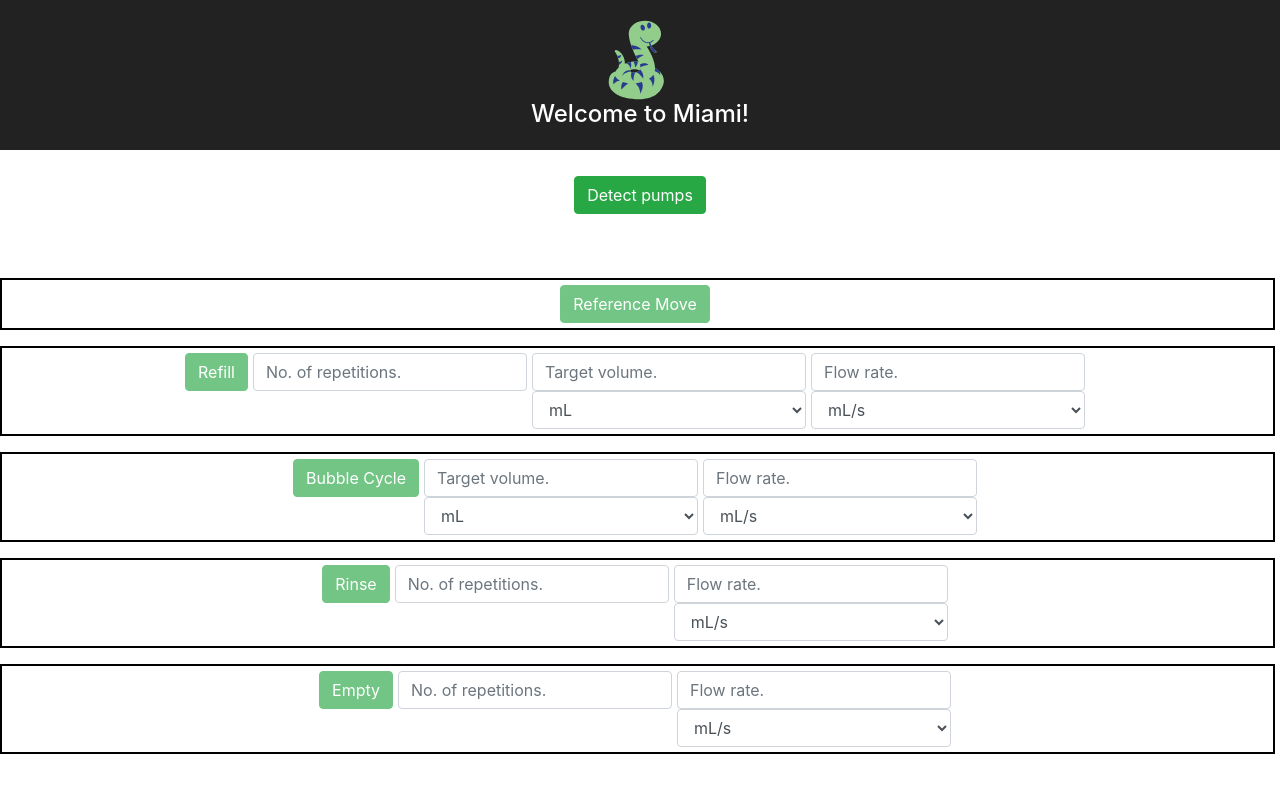
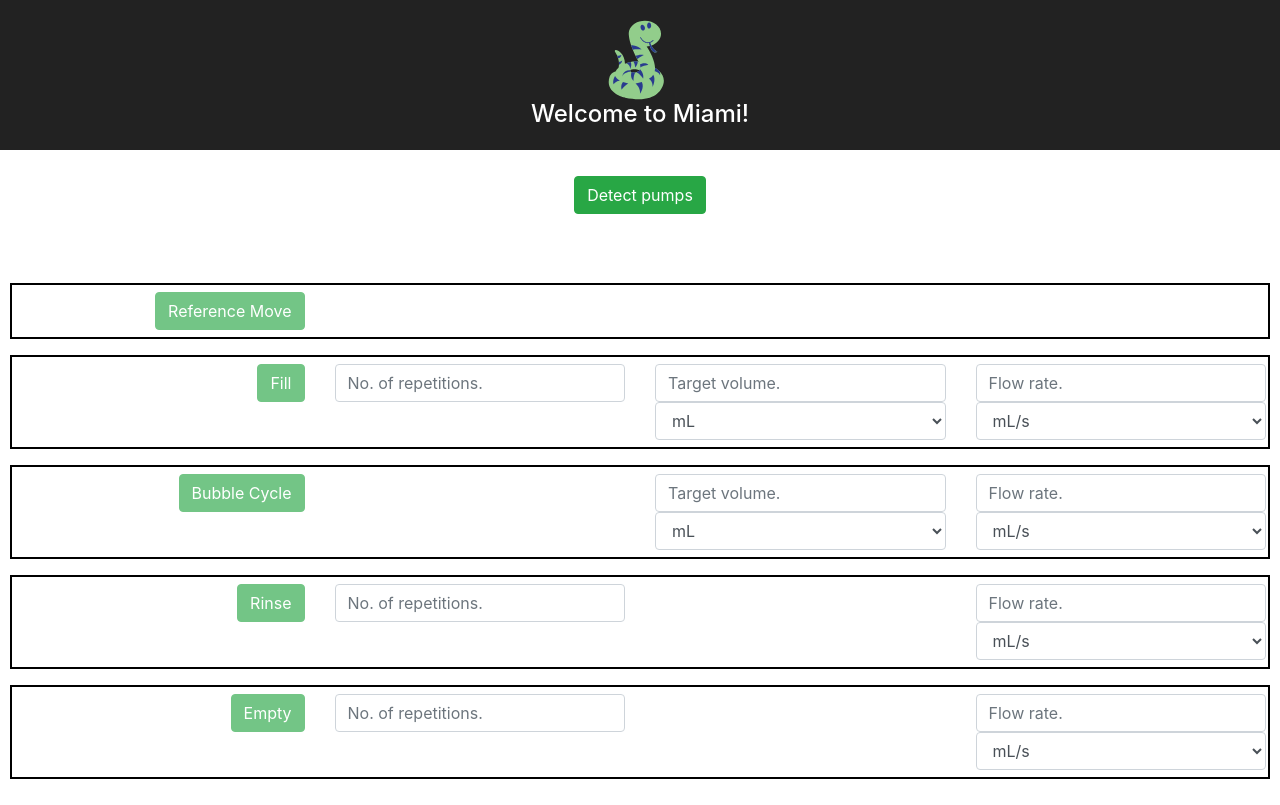
Before and after one commit to ArndalAndersen/pyqmix_web, a React (Create React App) app in the folder pyqmix_frontend/: page / in a window 1280 px wide. Built offline with nearby package versions, Linux system fonts and the light colour scheme.

Commit message:
set up layout with container, rows, and colums

```diff
--- a/pyqmix_frontend/src/App.css
+++ b/pyqmix_frontend/src/App.css
@@ -46,25 +46,45 @@
 }
 
 .button-group {
-  padding: 10px 0px 10px 0px;
-
+  padding: 10px 0 10px 0;
 }
 
-.refill-subform {
-  display: inline-block;
-  padding: 0px 0px 0px 0px;
-  margin: 5px 5px 5px 0;
-  vertical-align: top;
+.entire-input-form {
+    padding: 15px 10px 10px 10px;
+    /*display: table;*/
 }
 
-.refill-form {
+.input-form {
+  /*display: table-row;*/
   border: 2px solid black;
-  padding: 0px 0px 0px 0px;
-  margin: 10px 5px 5px 0;
+  padding: 2px 2px 2px 2px;
+  /*margin: 10px 5px 5px 0;*/
 }
 
-.flowrate-subform {
-    display: inline-block;
-    margin: 0px 0px 0px 0px;
-    align-content: center;
+.input-subform {
+  /*display: inline-block;*/
+  padding: 5px 5px 5px 5px;
+  /*margin: 5px 5px 5px 5px;*/
+  /*vertical-align: top;*/
 }
+
+.button-subform {
+    text-align: right;
+    /*display: table-column;*/
+    padding: 5px 5px 5px 0;
+    /*margin: 0 0 0 10px;*/
+}
+
+/*.nrep-subform {*/
+    /*!*display: table-column;*!*/
+/*}*/
+
+/*.flowrate-subform {*/
+    /*!*margin: 0 0 0 0;*!*/
+
+    /*!*display: table-column;*!*/
+/*}*/
+
+/*.volume-subform {*/
+    /*!*display: table-column;*!*/
+/*}*/
--- a/pyqmix_frontend/src/App.js
+++ b/pyqmix_frontend/src/App.js
@@ -282,6 +282,7 @@
 
   render = () => {
     return (
+
       <div className="pump-form">
 
         <div className="button-group">
@@ -306,17 +307,20 @@
           {/*<p>Selected: {JSON.stringify(thƒis.state.selectedPumps)}</p>*/}
         </div>
 
+        <div className="entire-input-form">
 
           {/*REFERENCE MOVE*/}
+
           <Form method="post"
                 onSubmit={(e) => {
                   e.preventDefault();
                   this.toggle();
                 }}>
 
-          <FormGroup className="refill-form">
+            <FormGroup className="input-form">
 
-            <div className="refill-subform">
+              <div className="row">
+                <div className="col-sm-3 input-subform button-subform">
                   <Button color="success"
                           disabled={this.state.selectedPumps.length === 0}
                   > Reference Move </Button>
@@ -331,25 +335,28 @@
                     </ModalFooter>
                   </Modal>
                 </div>
-
+                <div className="col-sm-3"></div>
+                <div className="col-sm-3"></div>
+                <div className="col-sm-3"></div>
+              </div>
             </FormGroup>
           </Form>
 
 
-        {/*REFILL FORM*/}
+          {/*FILL FORM*/}
           <Form method="post"
                 onSubmit={(e) => {
                   e.preventDefault();
                   this.toggle();
                 }}>
 
-          <FormGroup className="refill-form">
+            <FormGroup className="input-form">
+              <div className="row">
 
-
-            <div className="refill-subform">
+                <div className="col-sm-3 input-subform button-subform">
                   <Button color="success"
                           disabled={this.state.selectedPumps.length === 0}
-              > Refill </Button>
+                  > Fill </Button>
                   <Modal isOpen={this.state.modal} toggle={this.toggle} className={this.props.className}>
                     <ModalHeader toggle={this.toogle}>Refill</ModalHeader>
                     <ModalBody>
@@ -363,7 +370,9 @@
                     </ModalFooter>
                   </Modal>
                 </div>
-            <div className="refill-subform">
+
+
+                <div className="col-sm-3 input-subform nrep-subform">
                   <Input type="number"
                          name="nbRepetitions"
                          min="1"
@@ -372,8 +381,8 @@
                          required/>
                 </div>
 
-            <div className="refill-subform">
 
+                <div className="col-sm-3 input-subform volume-subform">
                   <Input type="number"
                          name="targetVolume"
                          min="0"
@@ -383,16 +392,13 @@
                   <Input type="select"
                          name="flowUnit"
                          onChange={this.handleVolumeUnitChange}>
-                {/*<option value={this.state.volumeUnit}>HEJ</option>*/}
-                {/*<option value={this.state.volumeUnit}>{this.state.volumeUnit.toString()}</option>*/}
                     <option value={this.state.volumeUnit}>{this.state.volumeUnit}</option>
                     <option value="cL_form">cL</option>
                   </Input>
                 </div>
 
 
-            <div className="refill-subform">
-              <div className="flowrate-subform">
+                <div className="col-sm-3 input-subform flowrate-subform">
                   <Input type="number"
                          name="flowRate"
                          min="0"
@@ -409,8 +415,8 @@
                   </Input>
                 </div>
               </div>
+            </FormGroup>
 
-          </FormGroup>
           </Form>
 
 
@@ -421,14 +427,15 @@
                   this.toggle();
                 }}>
 
-          <FormGroup className="refill-form">
+            <FormGroup className="input-form">
+              <div className="row">
 
-            <div className="refill-subform">
+                <div className="col-sm-3 input-subform button-subform">
                   <Button color="success"
                           disabled={this.state.selectedPumps.length === 0}
                   > Bubble Cycle </Button>
                   <Modal isOpen={this.state.modal} toggle={this.toggle} className={this.props.className}>
-                <ModalHeader toggle={this.toogle}>Refill</ModalHeader>
+                    <ModalHeader toggle={this.toogle}>Bubble Cycle</ModalHeader>
                     <ModalBody>
                       Have you remembered to:
                       1) remove the spray head from the outlet?
@@ -442,7 +449,10 @@
                 </div>
 
 
-            <div className="refill-subform">
+                <div className="col-sm-3 input-subform nrep-subform"></div>
+
+
+                <div className="col-sm-3 input-subform volume-subform">
                   <Input type="number"
                          name="targetVolume"
                          min="0"
@@ -452,15 +462,13 @@
                   <Input type="select"
                          name="flowUnit"
                          onChange={this.handleVolumeUnitChange}>
-                {/*<option value={this.state.volumeUnit}>HEJ</option>*/}
-                {/*<option value={this.state.volumeUnit}>{this.state.volumeUnit.toString()}</option>*/}
                     <option value={this.state.volumeUnit}>{this.state.volumeUnit}</option>
                     <option value="cL_form">cL</option>
                   </Input>
                 </div>
 
-            <div className="refill-subform">
-              <div className="flowrate-subform">
+
+                <div className="col-sm-3 input-subform flowrate-subform">
                   <Input type="number"
                          name="flowRate"
                          min="0"
@@ -477,9 +485,10 @@
                   </Input>
                 </div>
               </div>
+            </FormGroup>
 
-          </FormGroup>
           </Form>
+
 
 
           {/*RINSE FORM*/}
@@ -489,9 +498,10 @@
                   this.toggle();
                 }}>
 
-          <FormGroup className="refill-form">
+            <FormGroup className="input-form">
+              <div className="row">
 
-            <div className="refill-subform">
+                <div className="col-sm-3 input-subform button-subform">
                   <Button color="success"
                           disabled={this.state.selectedPumps.length === 0}
                   > Rinse </Button>
@@ -509,7 +519,8 @@
                   </Modal>
                 </div>
 
-            <div className="refill-subform">
+
+                <div className="col-sm-3 input-subform nrep-subform">
                   <Input type="number"
                          name="nbRepetitions"
                          min="1"
@@ -518,7 +529,11 @@
                          required/>
                 </div>
 
-            <div className="refill-subform">
+
+                <div className="col-sm-3 input-subform volume-subform"></div>
+
+
+                <div className="col-sm-3 input-subform flowrate-subform">
                   <Input type="number"
                          name="flowRate"
                          min="0"
@@ -534,9 +549,11 @@
                     <option value="cL/min">cL/min</option>
                   </Input>
                 </div>
+              </div>
+            </FormGroup>
 
-          </FormGroup>
           </Form>
+
 
           {/*EMPTY FORM*/}
           <Form method="post"
@@ -545,9 +562,10 @@
                   this.toggle();
                 }}>
 
-          <FormGroup className="refill-form">
+            <FormGroup className="input-form">
+              <div className="row">
 
-            <div className="refill-subform">
+                <div className="col-sm-3 input-subform button-subform">
                   <Button color="success"
                           disabled={this.state.selectedPumps.length === 0}
                   > Empty </Button>
@@ -565,7 +583,8 @@
                   </Modal>
                 </div>
 
-            <div className="refill-subform">
+
+                <div className="col-sm-3 input-subform nrep-subform">
                   <Input type="number"
                          name="nbRepetitions"
                          min="1"
@@ -574,7 +593,11 @@
                          required/>
                 </div>
 
-            <div className="refill-subform">
+
+                <div className="col-sm-3 input-subform volume-subform"></div>
+
+
+                <div className="col-sm-3 input-subform flowrate-subform">
                   <Input type="number"
                          name="flowRate"
                          min="0"
@@ -590,17 +613,19 @@
                     <option value="cL/min">cL/min</option>
                   </Input>
                 </div>
+              </div>
+            </FormGroup>
 
-          </FormGroup>
           </Form>
 
+        </div>
 
       </div>
     )
   }
 }
 
-// Here I put the stuff on the webpage
+
 class App extends Component {
   render() {
     return (
```
Lines whose indentation alone changed are shown as unchanged.
